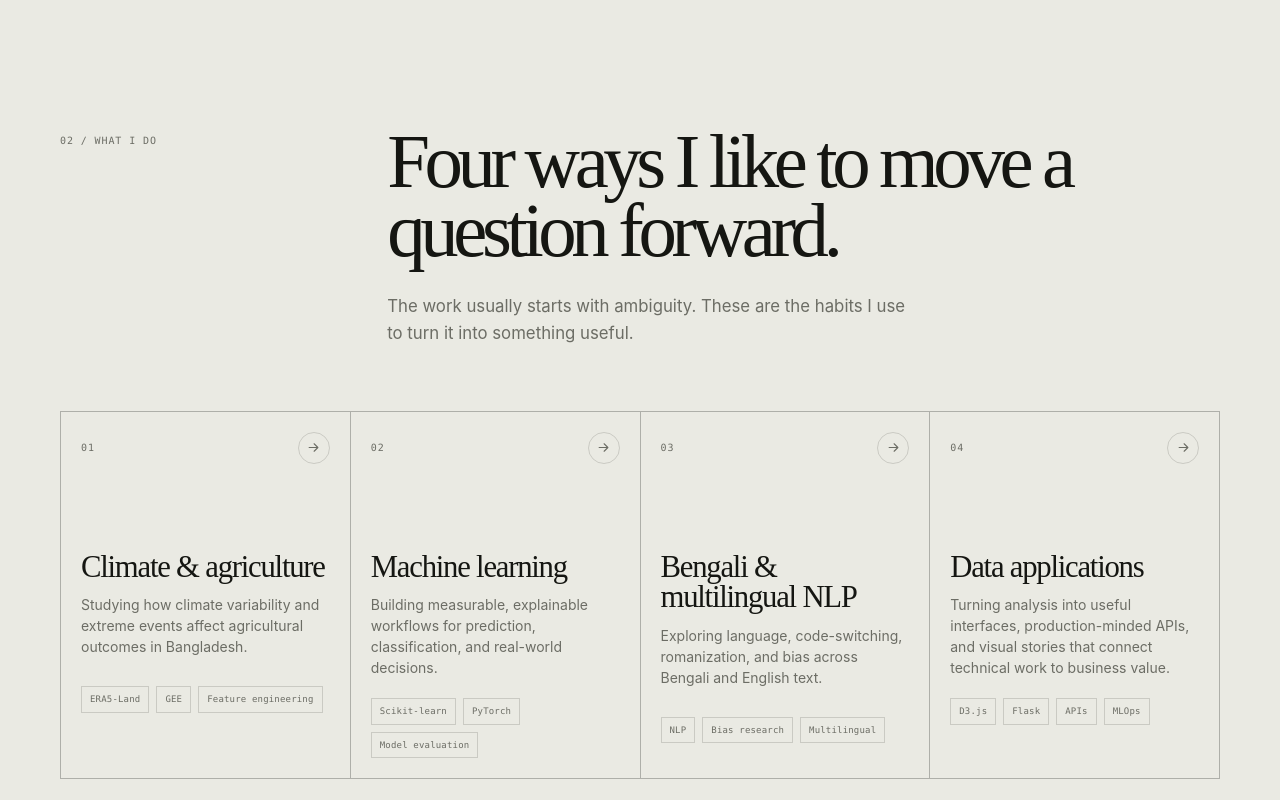
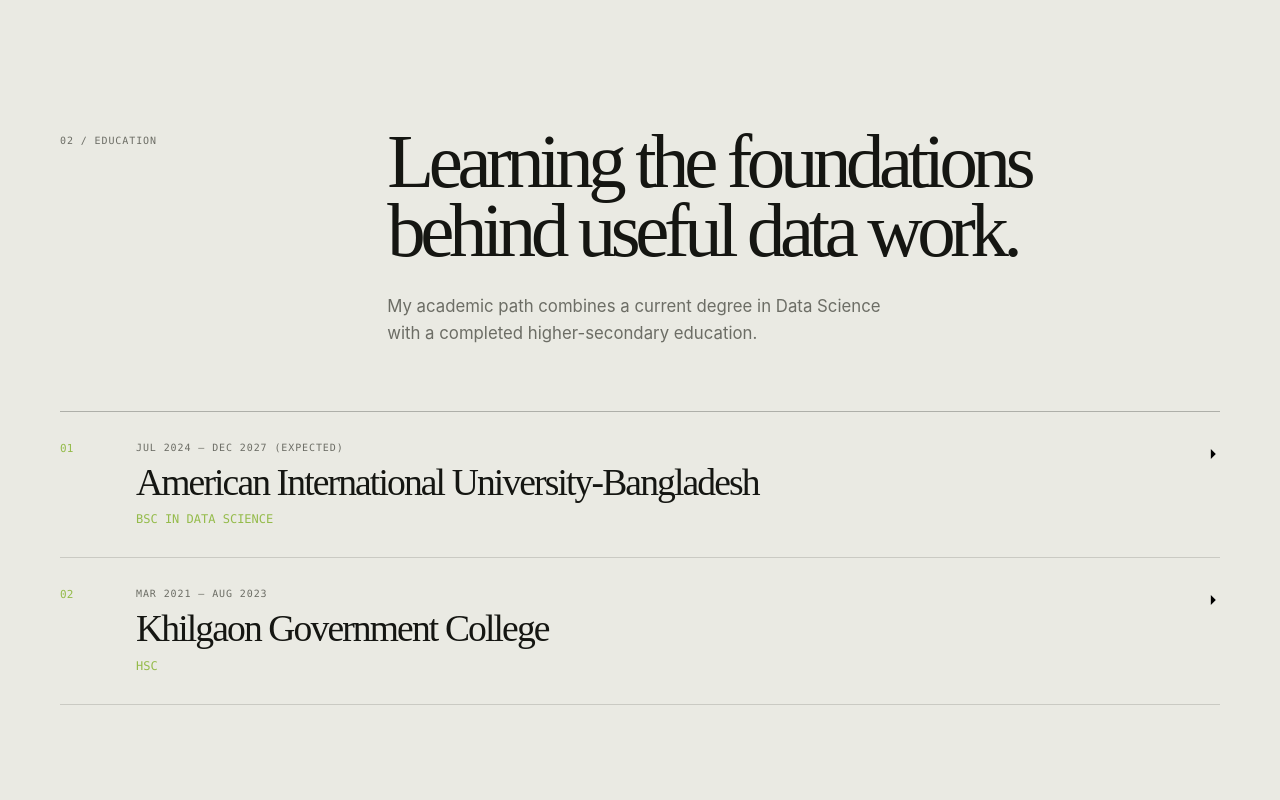
Before and after one commit to itzmubzy/itzmubzy.github.io, a React (Vite) app: page / in a window 1280 px wide. Shown: the part 1760-2560 px from the top of the page. Built offline with nearby package versions, Linux system fonts and the light colour scheme; no server answers.

Commit message:
feat: add education section and update navigation in portfolio

```diff
--- a/portfolio.config.json
+++ b/portfolio.config.json
@@ -38,6 +38,7 @@
   },
   "navigation": [
     { "label": "About", "href": "#about" },
+    { "label": "Education", "href": "#education" },
     { "label": "Work", "href": "#projects" },
     { "label": "Skills", "href": "#skills" },
     { "label": "Experience", "href": "#experience" },
@@ -56,6 +57,20 @@
       { "value": "05", "label": "Research directions" }
     ]
   },
+  "education": [
+    {
+      "institution": "American International University-Bangladesh",
+      "program": "BSc in Data Science",
+      "period": "Jul 2024 – Dec 2027 (Expected)",
+      "url": "https://www.linkedin.com/in/kmmubin/details/education/edit/forms/1196762314/"
+    },
+    {
+      "institution": "Khilgaon Government College",
+      "program": "HSC",
+      "period": "Mar 2021 – Aug 2023",
+      "url": "https://www.linkedin.com/in/kmmubin/details/education/edit/forms/792414783/"
+    }
+  ],
   "focusAreas": [
     {
       "number": "01",
@@ -198,7 +213,7 @@
     }
   ],
   "contact": {
-    "sectionLabel": "05 / Contact",
+    "sectionLabel": "07 / Contact",
     "title": "Have a question, idea, or dataset?",
     "description": "I am open to data science internships, collaborative research, and conversations about turning real-world data into useful insight.",
     "closing": "Let's make the next analysis count."
--- a/src/App.jsx
+++ b/src/App.jsx
@@ -38,7 +38,7 @@
 function App() {
   const [theme, setTheme] = useState(() => document.documentElement.dataset.theme || 'light');
   const [menuOpen, setMenuOpen] = useState(false);
-  const { site, github, navigation, about, focusAreas, projects, skills, experience, contact, footer } = portfolio;
+  const { site, github, navigation, about, education, focusAreas, projects, skills, experience, contact, footer } = portfolio;
   const [githubProjects, setGithubProjects] = useState([]);
   const [githubStatus, setGithubStatus] = useState(github?.enabled ? 'loading' : 'disabled');
 
@@ -178,10 +178,33 @@
           </div>
         </section>
 
+        <section id="education" className="section-shell section-tint">
+          <div className="container">
+            <SectionHeader
+              label="02 / Education"
+              title="Learning the foundations behind useful data work."
+              description="My academic path combines a current degree in Data Science with a completed higher-secondary education."
+            />
+            <div className="education-list">
+              {education.map((item, index) => (
+                <a className="education-item" key={item.institution} href={item.url} target="_blank" rel="noreferrer">
+                  <div className="education-index">0{index + 1}</div>
+                  <div className="education-main">
+                    <p className="education-period">{item.period}</p>
+                    <h3>{item.institution}</h3>
+                    <p>{item.program}</p>
+                  </div>
+                  <ArrowIcon />
+                </a>
+              ))}
+            </div>
+          </div>
+        </section>
+
         <section id="focus" className="section-shell section-tint">
           <div className="container">
             <SectionHeader
-              label="02 / What I do"
+              label="03 / What I do"
               title="Four ways I like to move a question forward."
               description="The work usually starts with ambiguity. These are the habits I use to turn it into something useful."
             />
@@ -201,7 +224,7 @@
         <section id="projects" className="section-shell section-border">
           <div className="container">
             <SectionHeader
-              label="03 / Selected work"
+              label="04 / Selected work"
               title="Projects with a real question behind them."
               description="Featured case studies plus every public repository from my GitHub profile, updated automatically."
             />
@@ -220,7 +243,7 @@
         <section id="skills" className="section-shell section-dark">
           <div className="container">
             <SectionHeader
-              label="04 / Toolkit"
+              label="05 / Toolkit"
               title="Enough tools to stay curious."
               description="A practical toolkit for exploring, modeling, visualizing, and communicating data."
             />
@@ -244,7 +267,7 @@
         <section id="experience" className="section-shell section-border">
           <div className="container">
             <SectionHeader
-              label="05 / Experience"
+              label="06 / Experience"
               title="Learning happens with people, too."
               description="Student communities and volunteer work have taught me how to communicate, take ownership, and make a team more capable."
             />
--- a/src/index.css
+++ b/src/index.css
@@ -543,14 +543,14 @@
   gap: 7px;
   width: 168px;
   padding: 14px 16px;
-  border: 1px solid rgba(21, 22, 18, 0.25);
-  background: color-mix(in srgb, var(--surface) 78%, transparent);
+  border: 1px solid var(--line);
+  background: color-mix(in srgb, var(--surface) 92%, transparent);
   box-shadow: var(--shadow);
   backdrop-filter: blur(10px);
 }
 
 .hero-data-card strong {
-  color: #151612;
+  color: var(--ink);
   font-size: 12px;
   font-weight: 600;
   line-height: 1.35;
@@ -569,7 +569,7 @@
 }
 
 .data-label {
-  color: rgba(21, 22, 18, 0.62);
+  color: var(--muted);
 }
 
 .visual-caption {
@@ -648,6 +648,70 @@
 
 .about-copy p:first-child {
   color: var(--ink);
+}
+
+.education-list {
+  border-top: 1px solid var(--line-strong);
+}
+
+.education-item {
+  display: grid;
+  grid-template-columns: 48px minmax(0, 1fr) 20px;
+  gap: 28px;
+  align-items: start;
+  padding: 28px 0;
+  border-bottom: 1px solid var(--line);
+  transition: padding 180ms ease;
+}
+
+.education-item:hover,
+.education-item:focus-visible {
+  padding-right: 7px;
+  padding-left: 7px;
+}
+
+.education-index {
+  color: var(--accent-deep);
+  font-family: var(--mono);
+  font-size: 11px;
+}
+
+.education-period {
+  margin: 0 0 8px;
+  color: var(--muted);
+  font-family: var(--mono);
+  font-size: 10px;
+  letter-spacing: 0.09em;
+  text-transform: uppercase;
+}
+
+.education-main h3 {
+  margin: 0;
+  font-family: var(--serif);
+  font-size: clamp(1.65rem, 3vw, 2.35rem);
+  font-weight: 400;
+  letter-spacing: -0.05em;
+  line-height: 1;
+}
+
+.education-main > p:last-child {
+  margin: 9px 0 0;
+  color: var(--accent-deep);
+  font-family: var(--mono);
+  font-size: 12px;
+  text-transform: uppercase;
+}
+
+.education-item > svg {
+  margin-top: 4px;
+  color: var(--muted);
+  transition: color 180ms ease, transform 180ms ease;
+}
+
+.education-item:hover > svg,
+.education-item:focus-visible > svg {
+  color: var(--ink);
+  transform: translateX(4px);
 }
 
 .stats-card {
@@ -1430,6 +1494,11 @@
     gap: 12px;
   }
 
+  .education-item {
+    grid-template-columns: 36px 1fr 20px;
+    gap: 12px;
+  }
+
   .experience-period {
     grid-column: 2;
     grid-row: 1;
```
